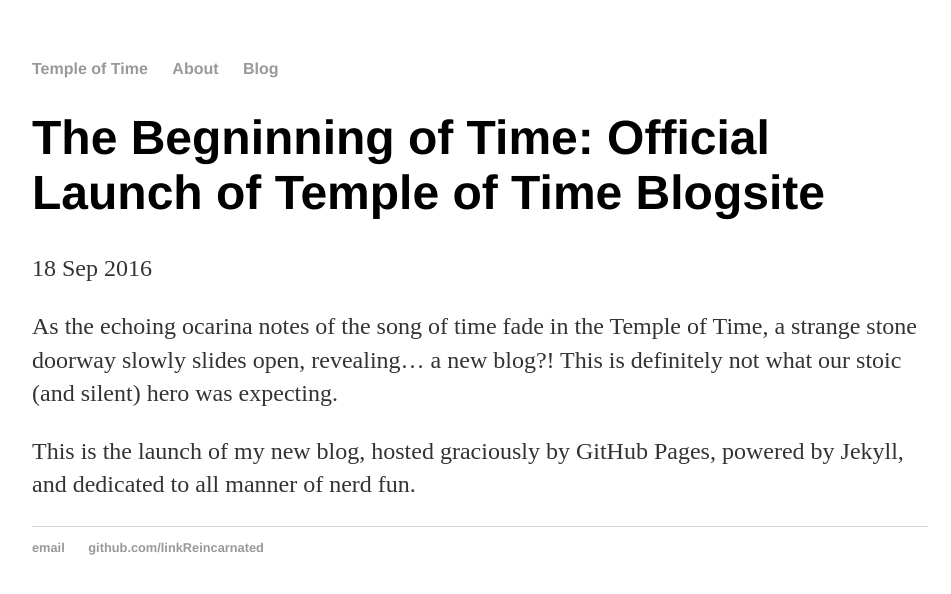
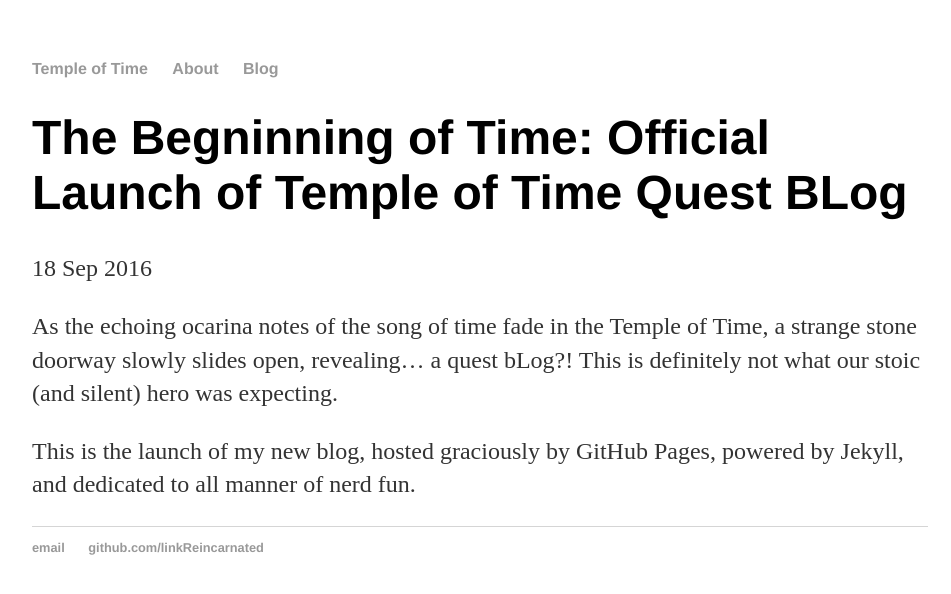
Before and after one commit to linkReincarnated/linkReincarnated.github.io, a Jekyll site: the page built from _posts/2016-09-18-the-beginning-of-time.md, in a window 1280 px wide. Shown: the top 594 px of the page, without its empty margins (160-1111 px from the left). Built offline with Jekyll 4.4.1, drawn with Linux system fonts in a browser that asks for light colours.

Commit message:
Update 2016-09-18-the-beginning-of-time.md

```diff
--- a/_posts/2016-09-18-the-beginning-of-time.md
+++ b/_posts/2016-09-18-the-beginning-of-time.md
@@ -1,8 +1,8 @@
 ---
 layout: post
-title: "The Begninning of Time: Official Launch of Temple of Time Blogsite"
+title: "The Begninning of Time: Official Launch of Temple of Time Quest BLog"
 date: 2016-09-18
 ---
-As the echoing ocarina notes of the song of time fade in the Temple of Time, a strange stone doorway slowly slides open, revealing... a new blog?! This is definitely not what our stoic (and silent) hero was expecting.
+As the echoing ocarina notes of the song of time fade in the Temple of Time, a strange stone doorway slowly slides open, revealing... a quest bLog?! This is definitely not what our stoic (and silent) hero was expecting.
 
 This is the launch of my new blog, hosted graciously by GitHub Pages, powered by Jekyll, and dedicated to all manner of nerd fun.
```
